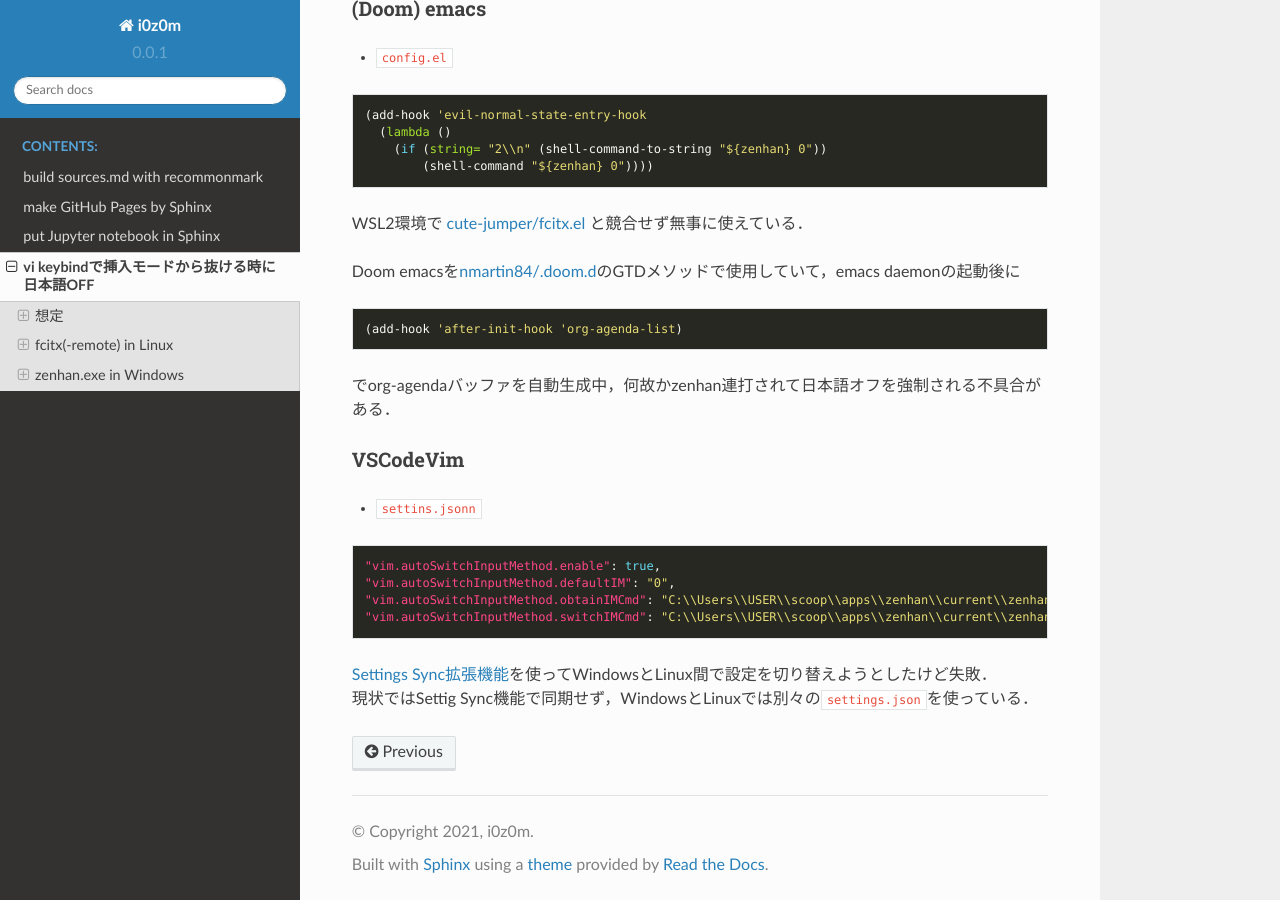
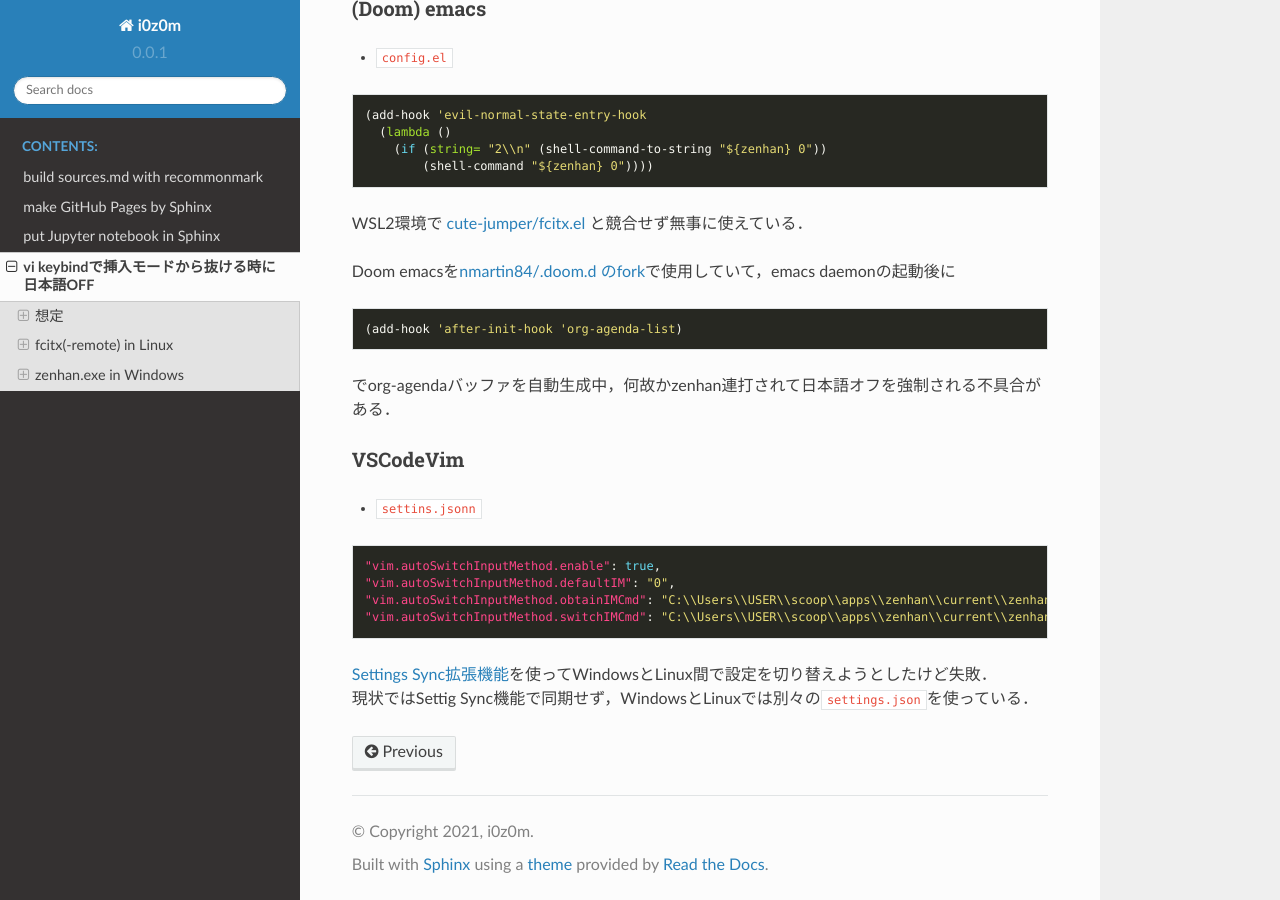
Before and after one commit to i0z0m/i0z0m.github.io, a Sphinx documentation site: the page built from source/auto-off-Japanese-input-with-Vi-keybind.md, in a window 1280 px wide and 900 px high, scrolled down 2454 px. Built offline with Sphinx 7.4.7 and the Read the Docs theme 2.0.0, drawn with Linux system fonts in a browser that asks for light colours.

Commit message:
fix comments

````diff
--- a/source/auto-off-Japanese-input-with-Vi-keybind.md
+++ b/source/auto-off-Japanese-input-with-Vi-keybind.md
@@ -111,7 +111,7 @@ WSL2環境で [lilydjwg/fcitx.vim](https://github.com/lilydjwg/fcitx.vim) と競
 ```
 WSL2環境で [cute-jumper/fcitx.el](https://github.com/cute-jumper/fcitx.el) と競合せず無事に使えている．
 
-Doom emacsを[nmartin84/.doom.d](https://github.com/nmartin84/.doom.d)のGTDメソッドで使用していて，emacs daemonの起動後に
+Doom emacsを[nmartin84/.doom.d のfork](https://github.com/i0z0m/.doom.d)で使用していて，emacs daemonの起動後に
 ``` emacs
 (add-hook 'after-init-hook 'org-agenda-list)
 ```
````
Also changed, not shown: 5 other files.
